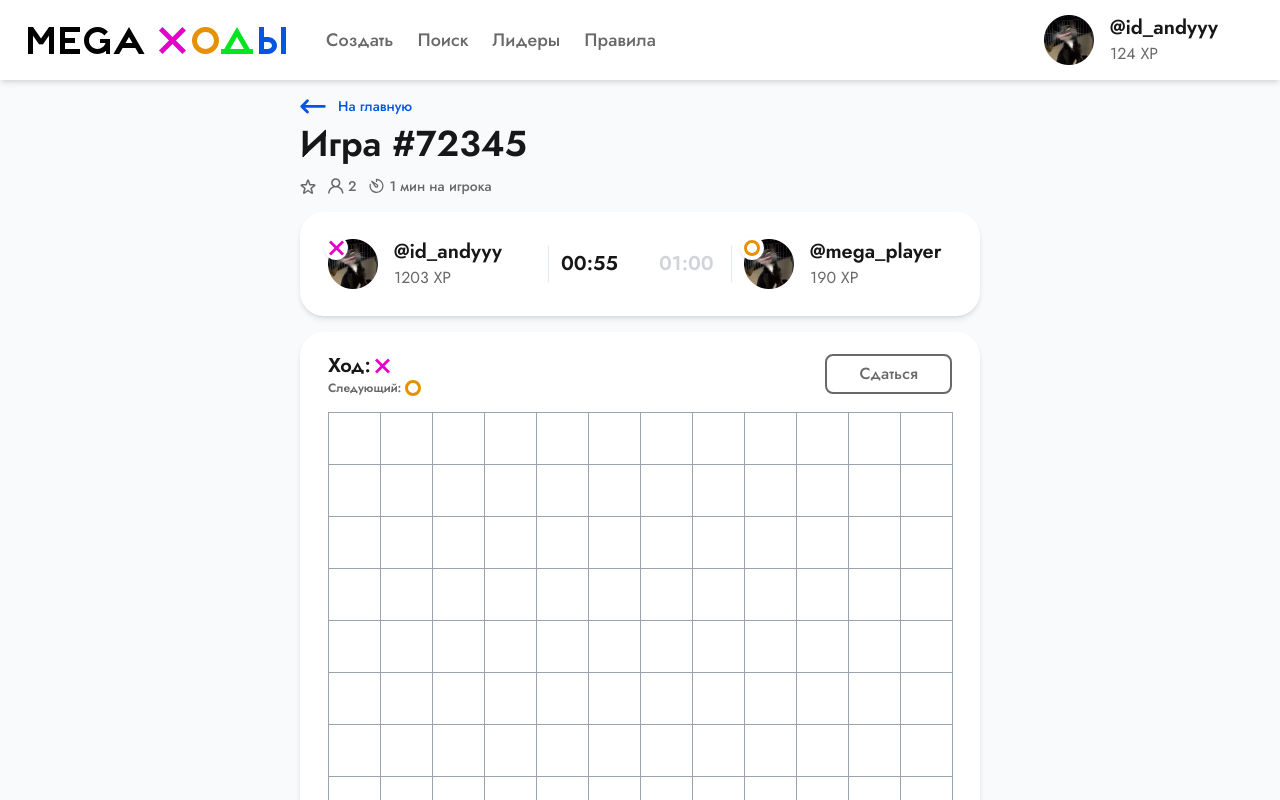
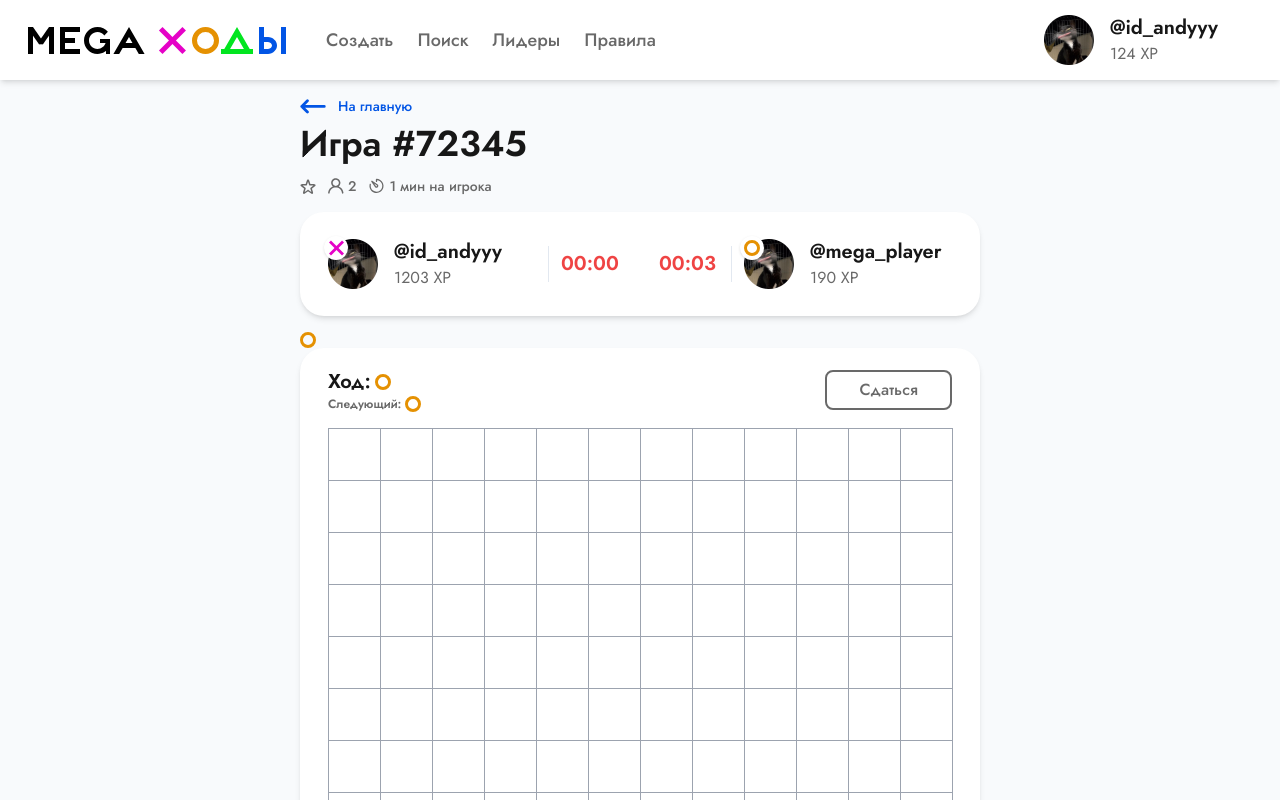
Before and after one commit to id-andyyy/tic-tac-toe, a Next.js app: page / in a window 1280 px wide. Shown: the top 800 px of the page. Built offline with nearby package versions, Linux system fonts and the light colour scheme.

Commit message:
Add player time management and winner symbol display in game components

```diff
--- a/app/components/game/Game.tsx
+++ b/app/components/game/Game.tsx
@@ -5,11 +5,19 @@ import { GameInfo } from "@components/game/GameInfo";
 import { GameField } from "@components/game/GameField";
 import { useState } from "react";
 import { useGameState } from "@components/game/useGameState";
+import { GameSymbol } from "./GameSymbol";
 
 export function Game() {
   const [playersCount] = useState(2);
-  const { cells, currentPlayer, nextPlayer, handleCellClick, winnerIndexes } =
-    useGameState(playersCount);
+  const {
+    cells,
+    currentPlayer,
+    nextPlayer,
+    handleCellClick,
+    handlePlayerTimeOver,
+    winnerIndexes,
+    winnerSymbol,
+  } = useGameState(playersCount);
 
   return (
     <>
@@ -17,14 +25,18 @@ export function Game() {
       <GameInfo
         className="mb-4"
         currentPlayer={currentPlayer}
+        isWinner={!!winnerSymbol}
+        onPlayerTimeOver={handlePlayerTimeOver}
         playersCount={playersCount}
       />
+      <div>{winnerSymbol && <GameSymbol symbol={winnerSymbol} />}</div>
       <GameField
         cells={cells}
         currentPlayer={currentPlayer}
         nextPlayer={nextPlayer}
         handleCellClick={handleCellClick}
         winnerIndexes={winnerIndexes}
+        winnerSymbol={winnerSymbol}
       />
     </>
   );
--- a/app/components/game/GameField.tsx
+++ b/app/components/game/GameField.tsx
@@ -11,6 +11,7 @@ interface Props {
   nextPlayer: string;
   handleCellClick: (index: number) => void;
   winnerIndexes: number[] | undefined;
+  winnerSymbol: string | null;
 }
 
 export function GameField({
@@ -19,6 +20,7 @@ export function GameField({
   nextPlayer,
   handleCellClick,
   winnerIndexes,
+  winnerSymbol,
 }: Props) {
   return (
     <Layout>
@@ -27,6 +29,7 @@ export function GameField({
         {cells.map((symbol, index) => (
           <Cell
             key={index}
+            disabled={!!winnerSymbol}
             onClick={() => handleCellClick(index)}
             isWinner={winnerIndexes?.includes(index)}
           >
@@ -87,13 +90,15 @@ function Grid({ children }: GridProps) {
 
 interface CellProps {
   children?: ReactNode;
+  disabled: boolean;
   isWinner: boolean | undefined;
   onClick: () => void;
 }
 
-function Cell({ children, isWinner, onClick }: CellProps) {
+function Cell({ children, disabled, isWinner, onClick }: CellProps) {
   return (
     <button
+      disabled={disabled}
       className={clsx(
         "border border-gray-400 -mt-px -ml-px flex items-center justify-center",
         isWinner && "bg-red-600/20",
--- a/app/components/game/GameInfo.tsx
+++ b/app/components/game/GameInfo.tsx
@@ -36,10 +36,18 @@ const players = [
 interface Props {
   className?: string;
   currentPlayer: string;
+  isWinner: boolean;
+  onPlayerTimeOver: (symbol: string) => void;
   playersCount: number;
 }
 
-export function GameInfo({ className, currentPlayer, playersCount }: Props) {
+export function GameInfo({
+  className,
+  currentPlayer,
+  isWinner,
+  onPlayerTimeOver,
+  playersCount,
+}: Props) {
   return (
     <div
       className={clsx(
@@ -51,7 +59,8 @@ export function GameInfo({ className, currentPlayer, playersCount }: Props) {
         <PlayerInfo
           key={player.id}
           isRight={index % 2 !== 0}
-          isTimer={currentPlayer == player.gameSymbol}
+          isTimer={currentPlayer == player.gameSymbol && !isWinner}
+          onTimeOver={() => onPlayerTimeOver(player.gameSymbol)}
           playerInfo={player}
         />
       ))}
@@ -62,6 +71,7 @@ export function GameInfo({ className, currentPlayer, playersCount }: Props) {
 interface PlayerInfoProps {
   isRight: boolean;
   isTimer: boolean;
+  onTimeOver: () => void;
   playerInfo: {
     avatarSrc?: StaticImageData;
     gameSymbol: string;
@@ -70,8 +80,13 @@ interface PlayerInfoProps {
   };
 }
 
-function PlayerInfo({ isRight, isTimer, playerInfo }: PlayerInfoProps) {
-  const [seconds, setSeconds] = useState(60);
+function PlayerInfo({
+  isRight,
+  isTimer,
+  onTimeOver,
+  playerInfo,
+}: PlayerInfoProps) {
+  const [seconds, setSeconds] = useState(3);
 
   const minutesString = String(Math.floor(seconds / 60)).padStart(2, "0");
   const secondsString = String(seconds % 60).padStart(2, "0");
@@ -87,6 +102,12 @@ function PlayerInfo({ isRight, isTimer, playerInfo }: PlayerInfoProps) {
       };
     }
   }, [isTimer]);
+
+  useEffect(() => {
+    if (seconds === 0) {
+      onTimeOver();
+    }
+  }, [seconds]);
 
   return (
     <div
--- a/app/components/game/model.ts
+++ b/app/components/game/model.ts
@@ -1,10 +1,16 @@
 import { PLAYERS_ORDER } from "./constants";
 
-export function getNextPlayer(currentPlayer: string, playersCount: number) {
-  const nextPlayerIndex = PLAYERS_ORDER.indexOf(currentPlayer) + 1;
-  return (
-    PLAYERS_ORDER.slice(0, playersCount)[nextPlayerIndex] ?? PLAYERS_ORDER[0]
+export function getNextPlayer(
+  currentPlayer: string,
+  playersCount: number,
+  playersTimeOver: string[],
+) {
+  const slicedPlayersOrder = PLAYERS_ORDER.slice(0, playersCount).filter(
+    (symbol) => !playersTimeOver.includes(symbol),
   );
+
+  const nextPlayerIndex = slicedPlayersOrder.indexOf(currentPlayer) + 1;
+  return slicedPlayersOrder[nextPlayerIndex] ?? slicedPlayersOrder[0];
 }
 
 export function getWinnerIndexes(
@@ -27,20 +33,22 @@ export function getWinnerIndexes(
     const result: number[][] = [[], [], [], []];
 
     for (let i = 0; i < searchLength; i++) {
-      result[0].push(i - halfSearchLength + index);
-      result[1].push(
-        fieldSize * (i - halfSearchLength) + (i - halfSearchLength) + index,
-      );
-      result[2].push(
-        -fieldSize * (i - halfSearchLength) + (i - halfSearchLength) + index,
-      );
-      result[3].push(fieldSize * (i - halfSearchLength) + index);
+      result[0].push(i - gap + index);
+      result[1].push(fieldSize * (i - gap) + (i - gap) + index);
+      result[2].push(-fieldSize * (i - gap) + (i - gap) + index);
+      result[3].push(fieldSize * (i - gap) + index);
     }
 
+    const x = index % fieldSize;
+    if (x < gap || x >= fieldSize - gap) {
+      result.shift();
+      result.shift();
+      result.shift();
+    }
     return result;
   }
 
-  const halfSearchLength = Math.floor(searchLength / 2);
+  const gap = Math.floor(searchLength / 2);
 
   for (let i = 0; i < cells.length; i++) {
     if (!cells[i]) continue;
--- a/app/components/game/useGameState.ts
+++ b/app/components/game/useGameState.ts
@@ -7,17 +7,39 @@ export function useGameState(playersCount: number): {
   currentPlayer: string;
   nextPlayer: string;
   handleCellClick: (index: number) => void;
+  handlePlayerTimeOver: (symbol: string) => void;
   winnerIndexes: number[] | undefined;
+  winnerSymbol: string | null;
 } {
-  const [{ cells, currentPlayer }, setGameState] = useState(() => ({
-    cells: new Array(12 * 12).fill(null),
-    currentPlayer: GAME_SYMBOLS.CROSS,
-  }));
-  const nextPlayer = getNextPlayer(currentPlayer, playersCount);
+  interface GameState {
+    cells: (string | null)[];
+    currentPlayer: string;
+    playersTimeOver: string[];
+  }
+
+  const [{ cells, currentPlayer, playersTimeOver }, setGameState] =
+    useState<GameState>(() => ({
+      cells: new Array(12 * 12).fill(null),
+      currentPlayer: GAME_SYMBOLS.CROSS,
+      playersTimeOver: [],
+    }));
+  const nextPlayer = getNextPlayer(
+    currentPlayer,
+    playersCount,
+    playersTimeOver,
+  );
 
   const winnerIndexes = getWinnerIndexes(cells, 5, 12);
+  let winnerSymbol;
+  if (nextPlayer === currentPlayer) {
+    winnerSymbol = currentPlayer;
+  } else if (winnerIndexes) {
+    winnerSymbol = cells[winnerIndexes[0]];
+  } else {
+    winnerSymbol = null;
+  }
 
-  function handleCellClick(index: number) {
+  function handleCellClick(index: number): void {
     setGameState((prevGameState) => {
       if (prevGameState.cells[index]) {
         return prevGameState;
@@ -27,7 +49,25 @@ export function useGameState(playersCount: number): {
         cells: prevGameState.cells.map((cell, cellIndex) =>
           cellIndex === index ? prevGameState.currentPlayer : cell,
         ),
-        currentPlayer: getNextPlayer(prevGameState.currentPlayer, playersCount),
+        currentPlayer: getNextPlayer(
+          prevGameState.currentPlayer,
+          playersCount,
+          prevGameState.playersTimeOver,
+        ),
+      };
+    });
+  }
+
+  function handlePlayerTimeOver(symbol: string): void {
+    setGameState((prevGameState) => {
+      return {
+        ...prevGameState,
+        playersTimeOver: [...prevGameState.playersTimeOver, symbol],
+        currentPlayer: getNextPlayer(
+          prevGameState.currentPlayer,
+          playersCount,
+          prevGameState.playersTimeOver,
+        ),
       };
     });
   }
@@ -37,6 +77,8 @@ export function useGameState(playersCount: number): {
     currentPlayer,
     nextPlayer,
     handleCellClick,
+    handlePlayerTimeOver,
     winnerIndexes,
+    winnerSymbol,
   };
 }
```
